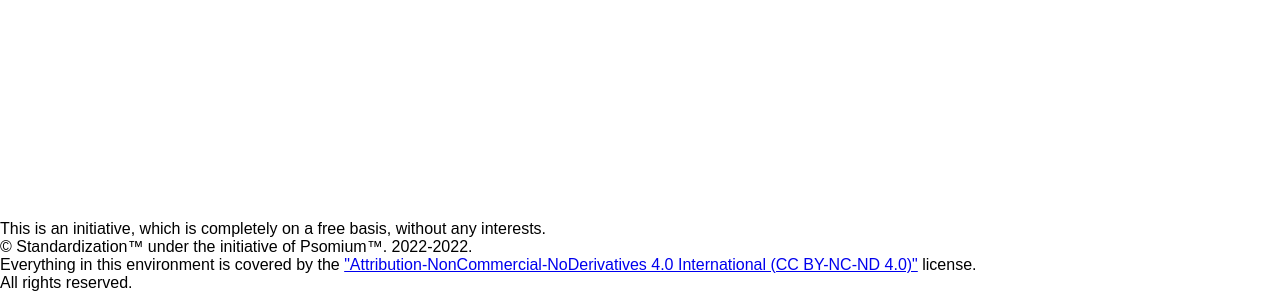
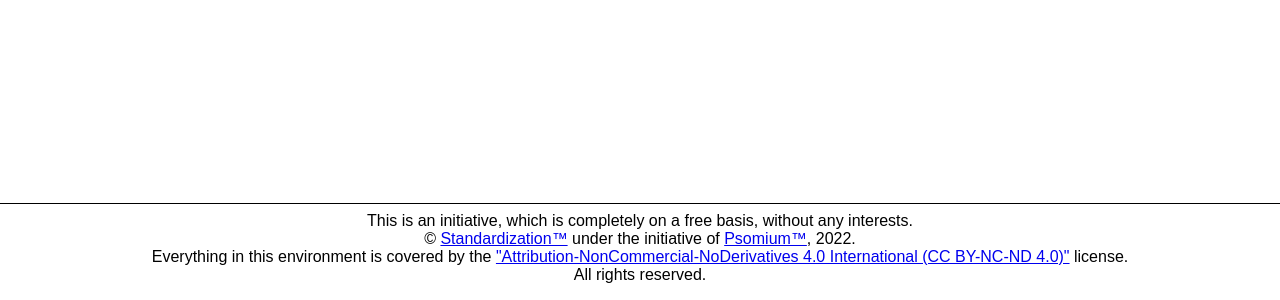
Before and after one commit to Psomium/Standardization, a plain HTML site: page index.html in a window 1280 px wide. Shown: the part 500-800 px from the top of the page. Drawn offline with Linux system fonts and the light colour scheme.

Commit message:
Update index.html
Signed-off-by: Psomium <101878524+Psomium@users.noreply.github.com>

```diff
--- a/index.html
+++ b/index.html
@@ -22,9 +22,9 @@ body{
 
 </div>
 
-<div id="Bottom" style="position: fixed; left: 0px; right: 0px; bottom: 0px; height: 80px;">
+<div id="Bottom" style="position: fixed; left: 0px; right: 0px; bottom: 0px; height: 80px; border-top-style: solid; border-width: 1px; font-size: 16px; text-align: center; padding: 8px;">
 	This is an initiative, which is completely on a free basis, without any interests.<br>
-	© Standardization™ under the initiative of Psomium™. <script>var Year_Create = '2022'; var Year_Now = new Date().getFullYear(); if(Year_Create == Year_Now){document.write(Year_Create);}else{document.write(Year_Create+'-'+Year_Now);}</script>-2022.<br>
+	© <a href="https://psomium.github.io/Standardization/index.html">Standardization™</a> under the initiative of <a href="https://psomium.com">Psomium™</a>, <script>var Year_Create = '2022'; var Year_Now = new Date().getFullYear(); if(Year_Create == Year_Now){document.write(Year_Create);}else{document.write(Year_Create+'-'+Year_Now);}</script>.<br>
 	Everything in this environment is covered by the <a href="https://creativecommons.org/licenses/by-nc-nd/4.0/">"Attribution-NonCommercial-NoDerivatives 4.0 International (CC BY-NC-ND 4.0)"</a> license.<br>
 	All rights reserved.
 </div>
```
